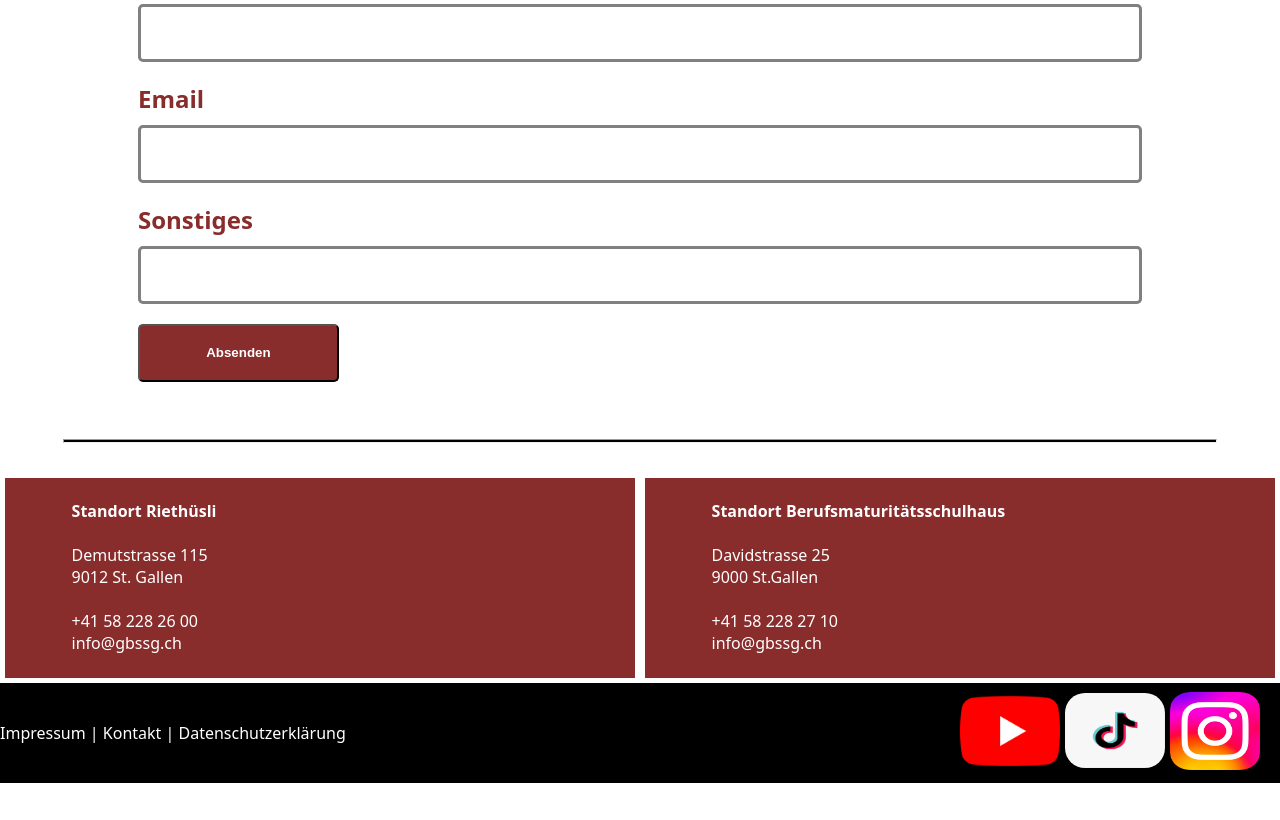
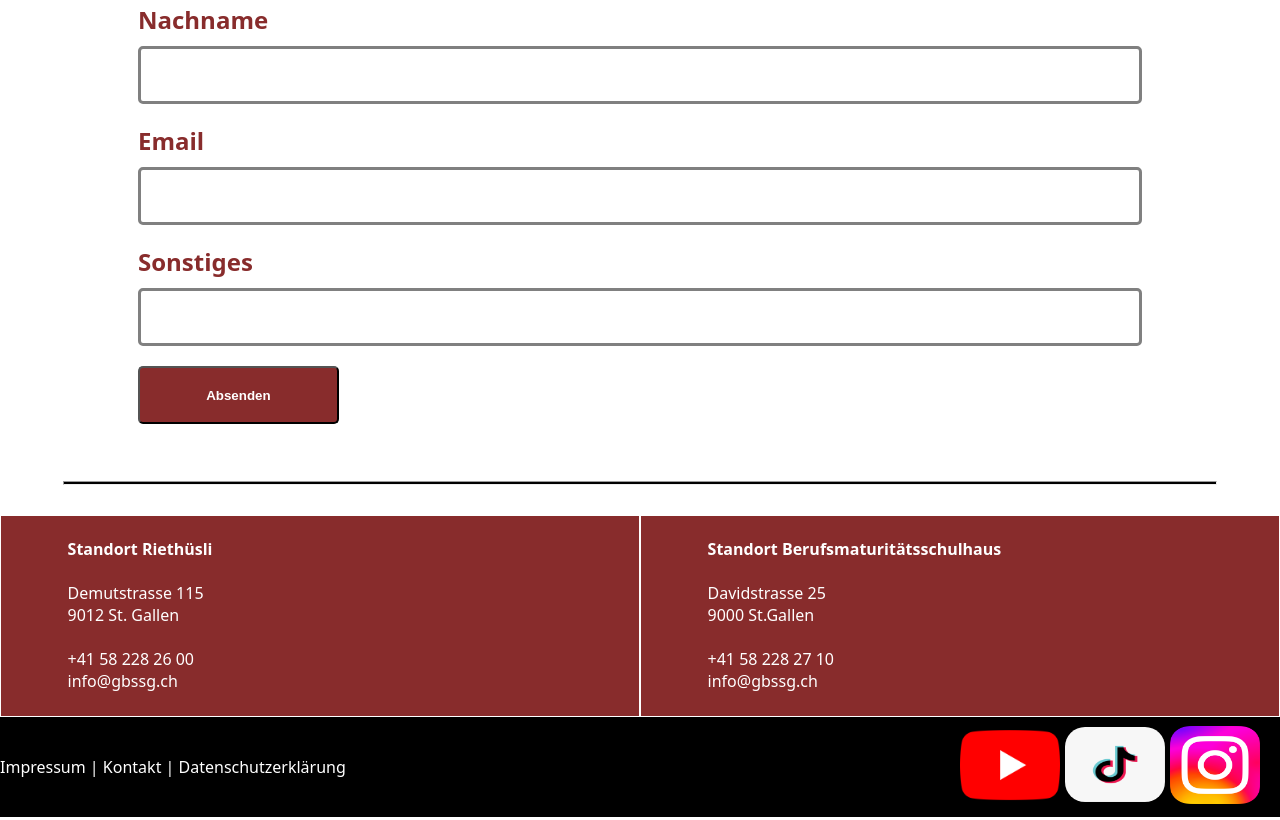
Before and after one commit to laurinmartinet/Projektauftrag_Laurin, a plain HTML site: page Projektauftrag_PersonalWebsite/kontakt/kontakt.html in a window 1280 px wide. Shown: the part 1261-2081 px from the top of the page. Before the commit the page ends 2047 px from the top, so only its background shows below. Drawn offline with Linux system fonts and the light colour scheme.

Commit message:
finished the whole goddamn thing FINALLIYYYYYYYYY YAAAAA

```diff
--- a/Projektauftrag_PersonalWebsite/faehigkeiten/styles-faehigkeiten.css
+++ b/Projektauftrag_PersonalWebsite/faehigkeiten/styles-faehigkeiten.css
@@ -179,10 +179,9 @@ footer {
 }
 
 .ortschaft-item {
-    flex: 1;
-    width: 500px;
+    width: 50%;
     height: 200px;
-    margin: 5px;
+    margin: 1px;
     background-color: #882C2C;
     color: white;
     white-space: pre;
@@ -201,6 +200,16 @@ footer {
 
 .footer-schwarz-text {
     color: white;
+}
+
+.footer-schwarz-text-link {
+    color: white;
+    text-decoration: none;
+}
+
+.footer-schwarz-text-link:hover {
+    color: white;
+    text-decoration: underline;
 }
 
 .footer-schwarz-bilder {
--- a/Projektauftrag_PersonalWebsite/kontakt/kontakt.html
+++ b/Projektauftrag_PersonalWebsite/kontakt/kontakt.html
@@ -104,7 +104,7 @@
             </div>
         </div>
         <div class="footer-schwarz">
-            <div class="footer-schwarz-text">Impressum | Kontakt | Datenschutzerklärung</div>
+            <div class="footer-schwarz-text">Impressum | <a href="../kontakt/kontakt.html" class="footer-schwarz-text-link">Kontakt</a> | Datenschutzerklärung</div>
             <div class="footer-schwarz-bilder">
 
                 <a href="https://www.youtube.com/watch?v=dQw4w9WgXcQ" target="_blank">
--- a/Projektauftrag_PersonalWebsite/kontakt/styles-kontakt.css
+++ b/Projektauftrag_PersonalWebsite/kontakt/styles-kontakt.css
@@ -100,7 +100,7 @@ h1 {
     row-gap: 10%;
     column-gap: 5%;
 
-    width: 50%;
+    width: 75%;
     margin-left: 10%;
 }
 
@@ -172,7 +172,10 @@ button {
 footer {
     display: flex;
     flex-direction: column;
-    width: 100%
+    justify-content: space-between;
+
+    width: 100%;
+
 }
 
 .ortschaft-container {
@@ -181,10 +184,9 @@ footer {
 }
 
 .ortschaft-item {
-    flex: 1;
-    width: 500px;
+    width: 50%;
     height: 200px;
-    margin: 5px;
+    margin: 1px;
     background-color: #882C2C;
     color: white;
     white-space: pre;
@@ -203,6 +205,16 @@ footer {
 
 .footer-schwarz-text {
     color: white;
+}
+
+.footer-schwarz-text-link {
+    color: white;
+    text-decoration: none;
+}
+
+.footer-schwarz-text-link:hover {
+    color: white;
+    text-decoration: underline;
 }
 
 .footer-schwarz-bilder {
--- a/Projektauftrag_PersonalWebsite/portfolio/styles-portfolio.css
+++ b/Projektauftrag_PersonalWebsite/portfolio/styles-portfolio.css
@@ -174,10 +174,9 @@ footer {
 }
 
 .ortschaft-item {
-    flex: 1;
-    width: 500px;
+    width: 50%;
     height: 200px;
-    margin: 5px;
+    margin: 1px;
     background-color: #882C2C;
     color: white;
     white-space: pre;
@@ -196,6 +195,16 @@ footer {
 
 .footer-schwarz-text {
     color: white;
+}
+
+.footer-schwarz-text-link {
+    color: white;
+    text-decoration: none;
+}
+
+.footer-schwarz-text-link:hover {
+    color: white;
+    text-decoration: underline;
 }
 
 .footer-schwarz-bilder {
--- a/Projektauftrag_PersonalWebsite/ueber-mich/styles-ueber-mich.css
+++ b/Projektauftrag_PersonalWebsite/ueber-mich/styles-ueber-mich.css
@@ -144,10 +144,9 @@ footer {
 }
 
 .ortschaft-item {
-    flex: 1;
-    width: 500px;
+    width: 50%;
     height: 200px;
-    margin: 5px;
+    margin: 1px;
     background-color: #882C2C;
     color: white;
     white-space: pre;
@@ -166,6 +165,16 @@ footer {
 
 .footer-schwarz-text {
     color: white;
+}
+
+.footer-schwarz-text-link {
+    color: white;
+    text-decoration: none;
+}
+
+.footer-schwarz-text-link:hover {
+    color: white;
+    text-decoration: underline;
 }
 
 .footer-schwarz-bilder {
```
Also changed, not shown: Projektauftrag_PersonalWebsite/faehigkeiten/faehigkeiten.html (+1 -1 lines), Projektauftrag_PersonalWebsite/portfolio/portfolio.html (+1 -1 lines), Projektauftrag_PersonalWebsite/ueber-mich/ueber-mich.html (+1 -1 lines).
